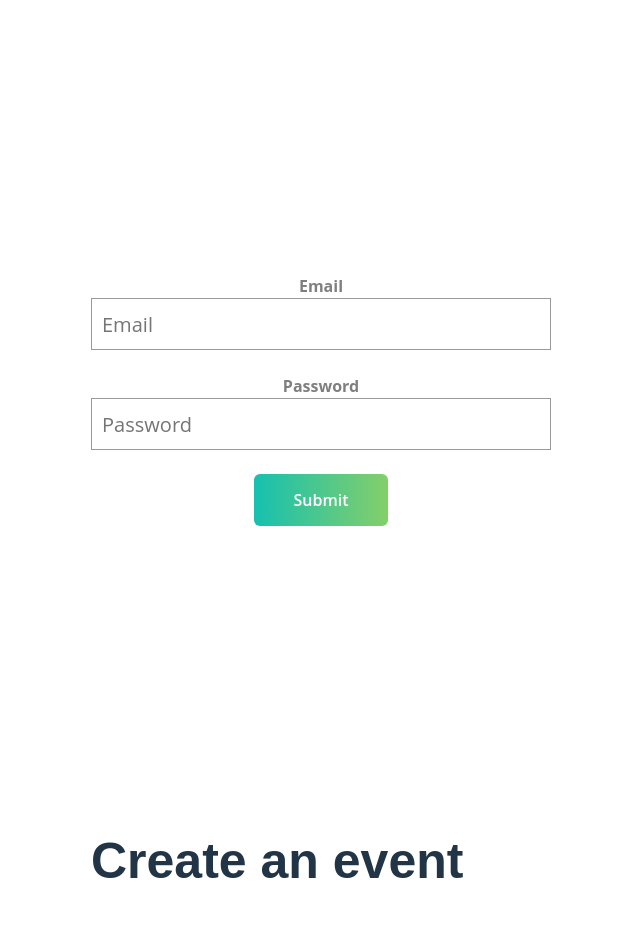
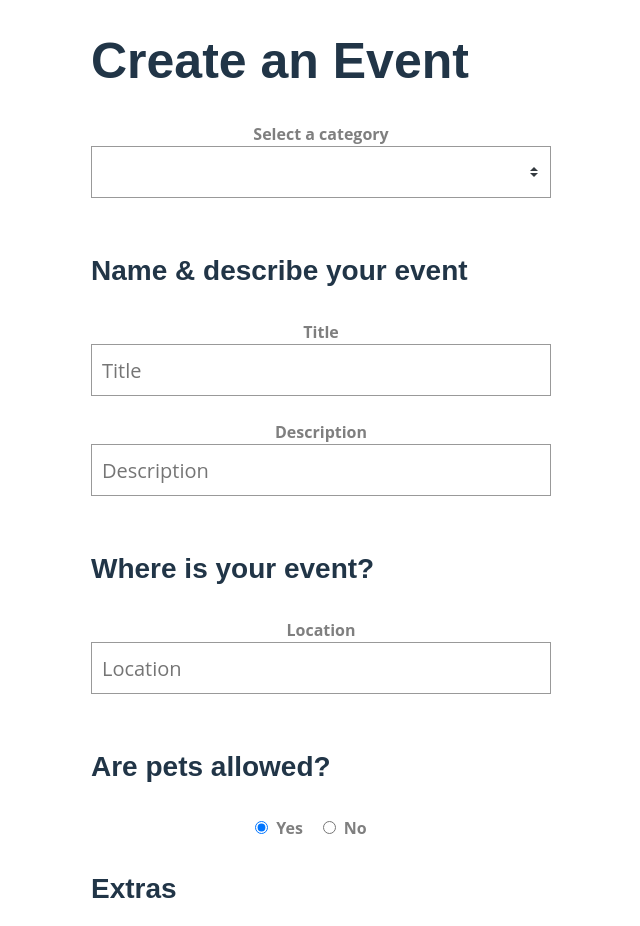
Before and after one commit to jontatan25/Vue-forms, a Vue app: page / in a window 1280 px wide. Shown: the top 926 px of the page, without its empty margins (319-959 px from the left). Built offline with nearby package versions, Linux system fonts and the light colour scheme.

Commit message:
feat/ ComponentsForm component created with validation schema

```diff
--- a/src/App.vue
+++ b/src/App.vue
@@ -1,9 +1,12 @@
 <script setup>
 import SimpleForm from "./components/SimpleForm.vue";
+import ComponentsForm from "./views/ComponentsForm.vue";
 </script>
 
 <template>
-  <SimpleForm />
+  <!-- <SimpleForm /> -->
+
+  <ComponentsForm />
 </template>
 
 <style>
@@ -138,6 +141,7 @@
 [type="reset"],
 [type="submit"] {
   -webkit-appearance: none;
+  appearance: none;
 }
 button::-moz-focus-inner,
 [type="button"]::-moz-focus-inner,
@@ -185,6 +189,7 @@
 }
 [type="search"] {
   -webkit-appearance: textfield;
+  appearance: none;
   outline-offset: -2px;
 }
 [type="search"]::-webkit-search-decoration {
--- /dev/null
+++ b/src/views/ComponentsForm.vue
@@ -0,0 +1,162 @@
+<template>
+  <div>
+    <h1>Create an Event</h1>
+    <form @submit="submit">
+      <BaseSelect
+        label="Select a category"
+        :options="categories"
+        v-model="category"
+        :error="errors.category"
+      />
+
+      <h3>Name & describe your event</h3>
+      <BaseInput
+        label="Title"
+        v-model="title"
+        :error="errors.title"
+        type="text"
+      />
+
+      <BaseInput
+        label="Description"
+        v-model="description"
+        :error="errors.description"
+        type="text"
+      />
+
+      <h3>Where is your event?</h3>
+      <BaseInput
+        label="Location"
+        v-model="location"
+        :error="errors.location"
+        type="text"
+      />
+
+      <h3>Are pets allowed?</h3>
+      <BaseRadioGroup
+        v-model="pets"
+        :error="errors.pets"
+        name="pets"
+        :options="[
+          { value: 1, label: 'Yes' },
+          { value: 0, label: 'No' },
+        ]"
+      />
+
+      <h3>Extras</h3>
+      <div>
+        <BaseCheckbox
+          label="Catering"
+          v-model="catering"
+          :error="errors.catering"
+          type="checkbox"
+        />
+      </div>
+
+      <div>
+        <BaseCheckbox
+          label="Live music"
+          v-model="music"
+          :error="errors.music"
+        />
+      </div>
+
+      <div>
+        <BaseButton type="submit" class="-fill-gradient" something="else">
+          Submit
+        </BaseButton>
+      </div>
+    </form>
+  </div>
+</template>
+
+<script>
+import { useForm, useField } from "vee-validate";
+
+export default {
+  data() {
+    return {
+      categories: [
+        "sustainability",
+        "nature",
+        "animal welfare",
+        "housing",
+        "education",
+        "food",
+        "community",
+      ],
+    };
+  },
+  setup() {
+    const required = (value) => {
+      const requiredMessage = "This field is required";
+      if (value === undefined || value === null) return requiredMessage;
+      if (!String(value).length) return requiredMessage;
+
+      return true;
+    };
+
+    const minLength = (number, value) => {
+      if (String(value).length < number)
+        return "Please type at least " + number + " characters";
+
+      return true;
+    };
+
+    const anything = () => {
+      return true;
+    };
+    const validationSchema = {
+      category: required,
+      title: (value) => {
+        const req = required(value);
+        if (req !== true) return req;
+
+        const min = minLength(3, value);
+        if (min !== true) return min;
+
+        return true;
+      },
+      description: required,
+      location: undefined,
+      pets: anything,
+      catering: anything,
+      music: anything,
+    };
+
+    const { handleSubmit, errors } = useForm({
+      validationSchema,
+      initialValues: {
+        pets: 1,
+        catering: false,
+        music: false,
+      },
+    });
+
+    const { value: category } = useField("category");
+    const { value: title } = useField("title");
+    const { value: description } = useField("description");
+    const { value: location } = useField("location");
+    const { value: pets, r } = useField("pets");
+    const { value: catering } = useField("catering");
+    const { value: music } = useField("music");
+
+    const submit = handleSubmit((values) => {
+      console.log("submit", values);
+    });
+
+    return {
+      category,
+      title,
+      description,
+      location,
+      pets,
+      catering,
+      music,
+      submit,
+      errors,
+    };
+    return {};
+  },
+};
+</script>
```
